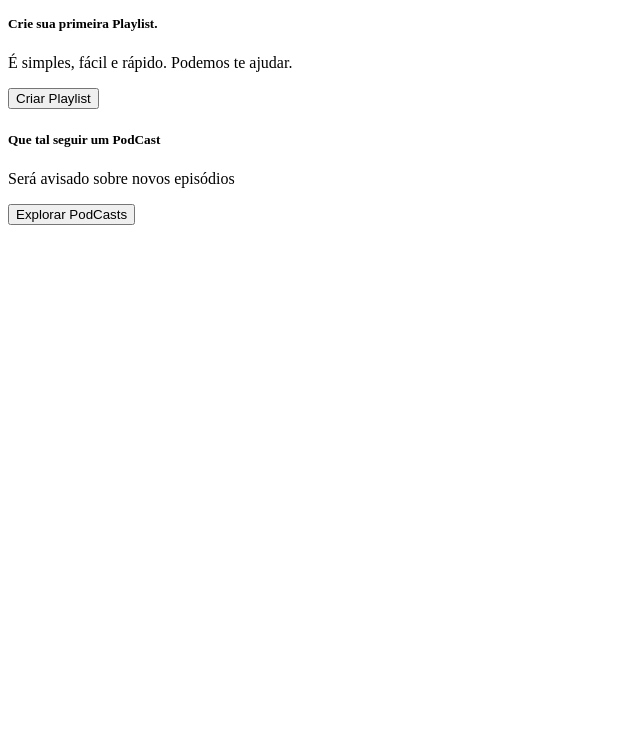
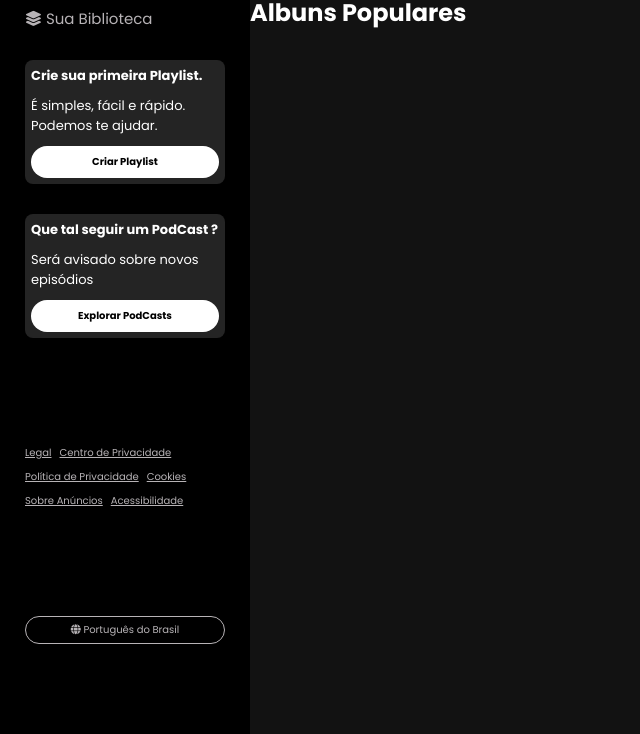
Before and after one commit to viniciuspereirafarias/Teste_Sptfy_v0, a plain HTML site: page index.html in a window 1280 px wide. Shown: the part 66-800 px from the top of the page, without its empty margins (0-640 px from the left). Drawn offline with Linux system fonts and the light colour scheme.

Commit message:
Estilizando o projeto com o CSS
Organizando visualmente os elementos do projeto com CSS, Deixando-o mais palpável para que quem o visualize consiga entender.

```diff
--- a/index.html
+++ b/index.html
@@ -4,37 +4,69 @@
     <meta charset="UTF-8">
     <meta name="viewport" content="width=device-width, initial-scale=1.0">
     <script src="https://kit.fontawesome.com/bc605133eb.js" crossorigin="anonymous"></script>
+    <link rel="stylesheet" href="styles.css">
     <title>SPTF_v0</title>
 </head>
 <body>
     <div class="container">
-        <nav>
+        <nav class="sidebar">
+            <!-- Menu de navegação fixo à esquerda da tela-->
             <div class="nav_logo">
                 <i class="fa-brands fa-spotify"></i>
             </div>
 
             <div class="nav_lib">
-                <p>Sua Biblioteca      <i class="fa-solid fa-layer-group"></i> </p>
+                <p><i class="fa-solid fa-layer-group"></i>   Sua Biblioteca</p>
+
             </div>
 
             <div class="nav_playlist">
-                <h5>Crie sua primeira Playlist.</h5>
+                <h4>Crie sua primeira Playlist.</h4>
                 <p>É simples, fácil e rápido. Podemos te ajudar.</p>
                 <button>Criar Playlist</button>
             </div>
 
-            <div>
-                <h5>Que tal seguir um PodCast</h5>
+            <div class="nav_podcast">
+                <h4>Que tal seguir um PodCast ?</h4>
                 <p>Será avisado sobre novos episódios</p>
                 <button>Explorar PodCasts</button>
             </div>
 
+            <div class="nav_footer">
+                <a href="#">Legal</a>
+                <a href="#">Centro de Privacidade</a>
+                <a href="#">Política de Privacidade</a>
+                <a href="#">Cookies</a>
+                <a href="#">Sobre Anúncios</a>
+                <a href="#">Acessibilidade</a>
+            </div>
+
+            <button class="nav_lang">
+                <i class="fa-solid fa-globe"></i> Português do Brasil
+            </button>
+
         </nav>
 
+
         <main>
+            <header class="main_search_bar">
+                <i class="fa-solid fa-magnifying-glass"></i>
+                <input type="text" placeholder="O que deseja ouvir?">
+            </header>
+
+            <section class="main_content">
+
+                <h2>Artistas Populares</h2>
+                <div class="main_artist_grid"></div>
+
+                <h2>Albuns Populares</h2>
+                <div class="main_album_grid"></div>
+            </section>
 
         </main>
     </div>
 
 </body>
+
+<script src="./scripts.js"></script>
 </html>
--- a/styles.css
+++ b/styles.css
@@ -0,0 +1,93 @@
+
+@import url('https://fonts.googleapis.com/css2?family=Poppins:ital,wght@0,100;0,200;0,300;0,400;0,500;0,600;0,700;0,800;0,900;1,100;1,200;1,300;1,400;1,500;1,600;1,700;1,800;1,900&family=Roboto:ital,wght@0,100..900;1,100..900&display=swap');
+
+* {
+    margin: 0;
+    padding: 0;
+    box-sizing: border-box;
+    font-family: "Poppins", sans-serif;
+}
+
+body {
+    background-color: #121212;
+    color: white;
+    font-family: 'Segoe UI', Tahoma, Geneva, Verdana, sans-serif;
+}
+
+.container {
+    display: flex;
+    height: 100vh;
+}
+
+.sidebar {
+    width: 250px;
+    background-color: #000000;
+    padding: 25px;
+    padding-bottom: 90px;
+    display: flex;
+    flex-direction: column;
+}
+
+.nav_logo i {
+    font-size: 25px;
+}
+
+.nav_lib {
+    margin-top: 20px;
+    display: flex;
+    align-items: center;
+    gap: 10px;
+    cursor: pointer;
+    font-size: 15px;
+    color: #B7B3B6;
+}
+
+.nav_playlist, .nav_podcast {
+    background-color: #242424;
+    margin-top: 30px;
+    display: flex;
+    flex-direction: column;
+    gap: 10px;
+    cursor: pointer;
+    padding: 6px;
+    font-size: 13px;
+    border-radius: 8px;
+    align-items: left;
+}
+
+
+.nav_playlist button, .nav_podcast button {
+    background-color: #ffff;
+    border: none;
+    padding: 8px 10px;
+    border-radius: 20px;
+    cursor: pointer;
+    font-weight: bold;
+    font-size: 10px;
+}
+
+.nav_footer {
+    margin-top: auto;
+    display: flex;
+    flex-wrap: wrap;
+    gap: 8px;
+    font-size: 10px;
+    color: #B7B3B6;
+}
+
+.nav_footer a {
+    text-decoration: underline;
+    color: #B7B3B6;
+    cursor: pointer;
+}
+
+.nav_lang {
+    margin-top: auto;
+    background-color: transparent;
+    border: 1px solid #B7B3B6;
+    color: #B7B3B6;
+    padding: 5px 5px;
+    border-radius: 20px;
+    cursor: pointer;
+    font-size: 10px;
+}
```
